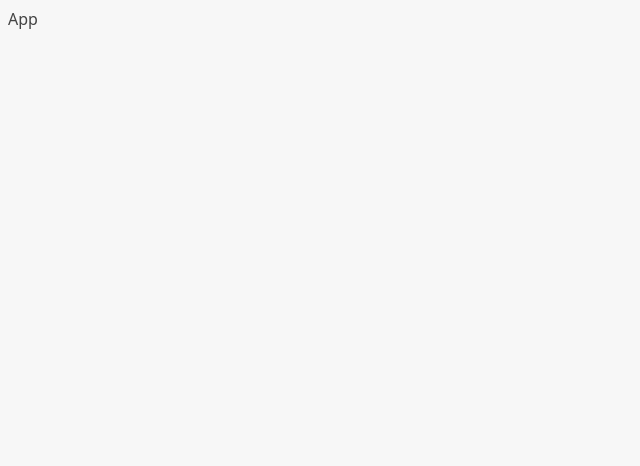
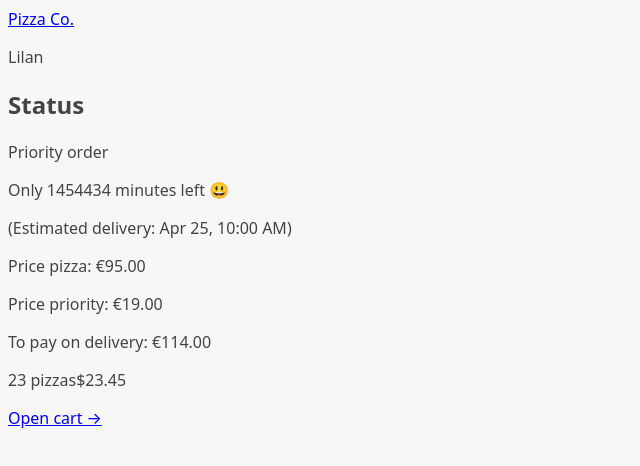
Before and after one commit to naLeilan/16-fast-react-pizza, a React (Vite) app: page /order/1 in a window 1280 px wide. Shown: the top 466 px of the page, without its empty margins (0-640 px from the left). Built offline with nearby package versions, Linux system fonts and the light colour scheme.

Commit message:
added AppLayout

```diff
--- a/package.json
+++ b/package.json
@@ -10,6 +10,7 @@
     "preview": "vite preview"
   },
   "dependencies": {
+    "@babel/plugin-proposal-private-property-in-object": "^7.21.11",
     "react": "^18.2.0",
     "react-dom": "^18.2.0",
     "react-router-dom": "^6.25.1"
--- a/src/App.jsx
+++ b/src/App.jsx
@@ -1,5 +1,26 @@
+import { createBrowserRouter, RouterProvider } from "react-router-dom";
+import Home from "./ui/Home";
+import Menu from "./features/menu/Menu";
+import Cart from "./features/cart/Cart";
+import Order from "./features/order/Order";
+import CreateOrder from "./features/order/CreateOrder";
+import AppLayout from "./ui/AppLayout";
+
+const router = createBrowserRouter([
+  {
+    element: <AppLayout />,
+    children: [
+      { path: "/", element: <Home /> },
+      { pathe: "/menu", element: <Menu /> },
+      { path: "/cart", element: <Cart /> },
+      { path: "/order/:orderId", element: <Order /> },
+      { path: "/order/new", element: <CreateOrder /> },
+    ],
+  },
+]);
+
 function App() {
-  return <div>App</div>;
+  return <RouterProvider router={router} />;
 }
 
 export default App;
--- a/src/features/cart/CartOverview.jsx
+++ b/src/features/cart/CartOverview.jsx
@@ -1,3 +1,5 @@
+import { Link } from "react-router-dom";
+
 function CartOverview() {
   return (
     <div>
@@ -5,7 +7,7 @@
         <span>23 pizzas</span>
         <span>$23.45</span>
       </p>
-      <a href="#">Open cart &rarr;</a>
+      <Link to="/cart">Open cart &rarr;</Link>
     </div>
   );
 }
--- a/src/features/order/Order.jsx
+++ b/src/features/order/Order.jsx
@@ -4,7 +4,7 @@
   calcMinutesLeft,
   formatCurrency,
   formatDate,
-} from "../../utils/helpers";
+} from "../../utilities/helpers";
 
 const order = {
   id: "ABCDEF",
@@ -43,15 +43,8 @@
 
 function Order() {
   // Everyone can search for all orders, so for privacy reasons we're gonna gonna exclude names or address, these are only for the restaurant staff
-  const {
-    id,
-    status,
-    priority,
-    priorityPrice,
-    orderPrice,
-    estimatedDelivery,
-    cart,
-  } = order;
+  const { status, priority, priorityPrice, orderPrice, estimatedDelivery } =
+    order;
   const deliveryIn = calcMinutesLeft(estimatedDelivery);
 
   return (
--- /dev/null
+++ b/src/ui/AppLayout.jsx
@@ -0,0 +1,19 @@
+import Header from "./Header";
+import CartOverview from "../features/cart/CartOverview";
+import { Outlet } from "react-router-dom";
+
+function AppLayout() {
+  return (
+    <div>
+      <Header />
+
+      <main>
+        <Outlet />
+      </main>
+
+      <CartOverview />
+    </div>
+  );
+}
+
+export default AppLayout;
--- /dev/null
+++ b/src/ui/Header.jsx
@@ -0,0 +1,13 @@
+import { Link } from "react-router-dom";
+
+function Header() {
+  return (
+    <header>
+      <Link to="/">Pizza Co.</Link>
+
+      <p>Lilan</p>
+    </header>
+  );
+}
+
+export default Header;
```
Also changed, not shown: 1 other file (tests, documents, lock files or other folders).
